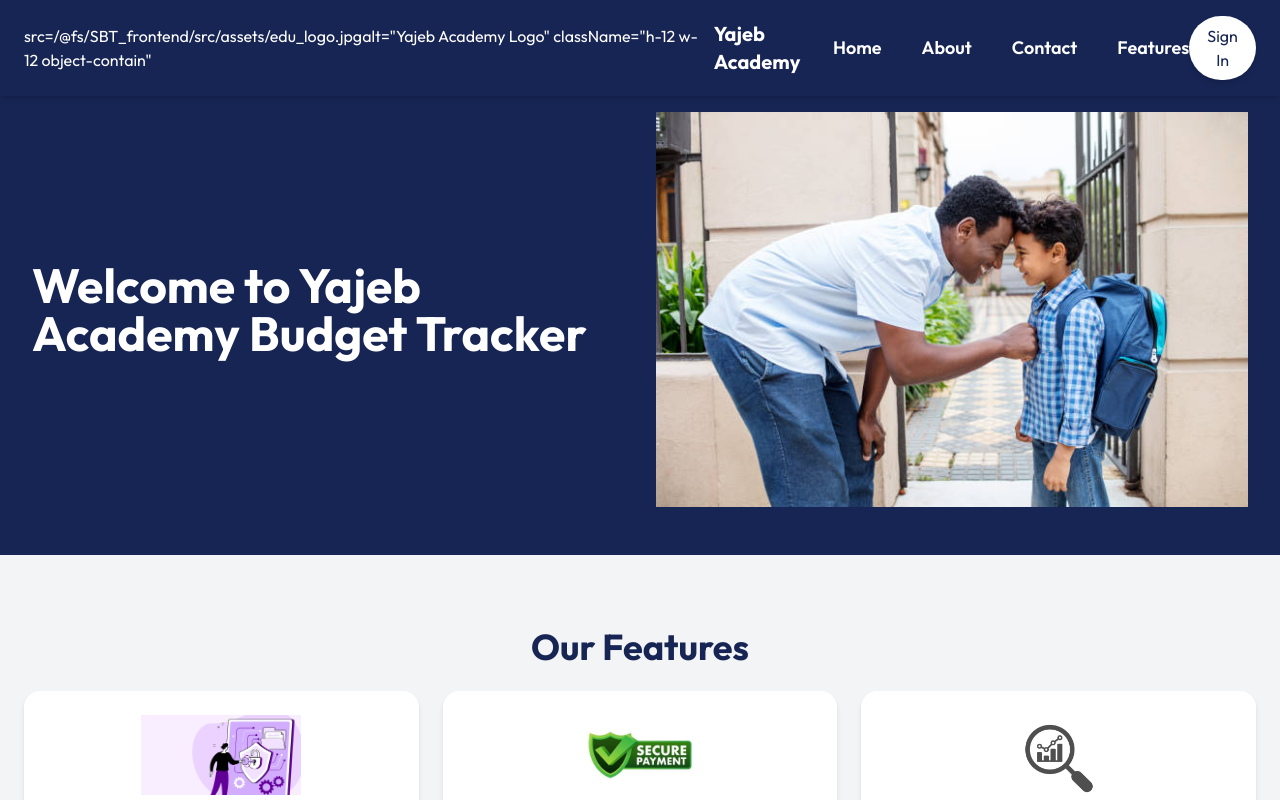
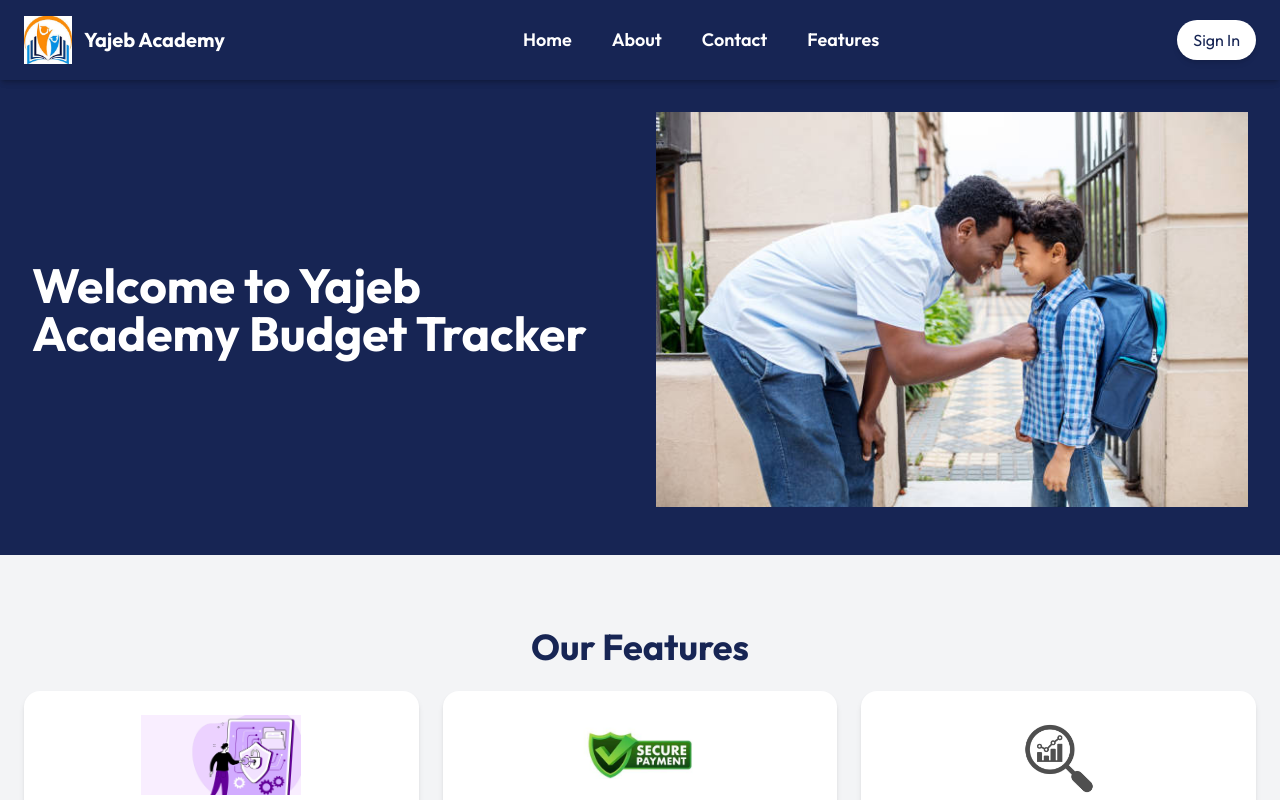
Before and after one commit to abigia-t/School-budget-tracker, a React (Vite) app in the folder SBT_frontend/: page / in a window 1280 px wide. Shown: the top 800 px of the page. Built offline with nearby package versions, Linux system fonts and the light colour scheme.

Commit message:
filesss Added

```diff
--- a/SBT_frontend/src/pages/Home.jsx
+++ b/SBT_frontend/src/pages/Home.jsx
@@ -51,8 +51,11 @@ const Home = () => {
               }}
               className="flex items-center gap-3 cursor-pointer"
             >
-              src={assets.edu_logo}
-              alt="Yajeb Academy Logo" className="h-12 w-12 object-contain"
+              <img
+                src={assets.edu_logo}
+                alt="Yajeb Academy Logo"
+                className="h-12 w-12 object-contain"
+              />
               <h1 className="text-lg md:text-xl font-bold">Yajeb Academy</h1>
             </div>
 
```
